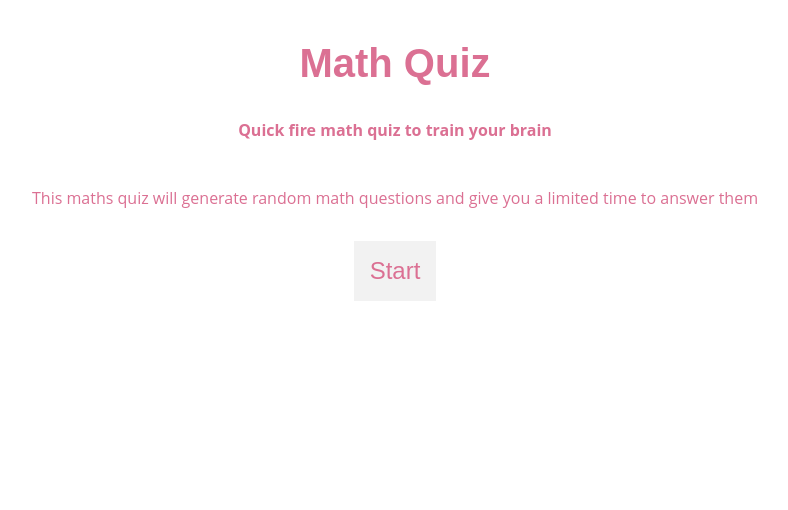
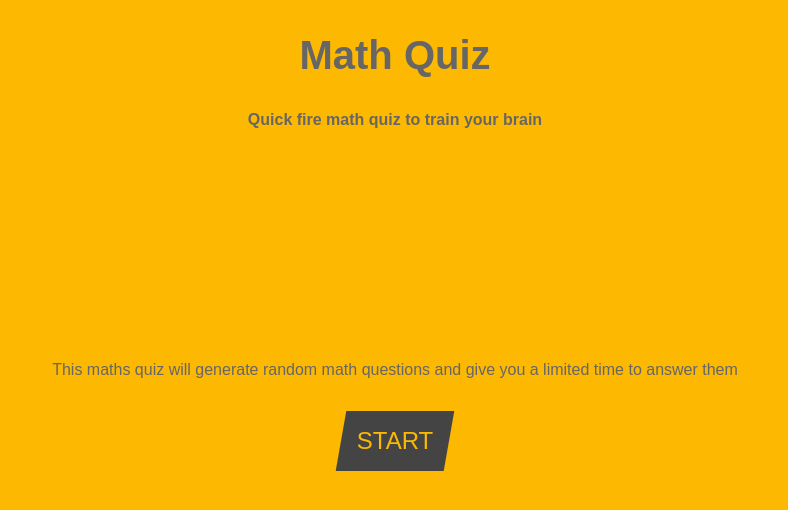
Before and after one commit to thathurtabit/math-quiz-react, a React (Create React App) app: page / in a window 1280 px wide. Shown: the top 510 px of the page, without its empty margins (245-1033 px from the left). Built offline with nearby package versions, Linux system fonts and the light colour scheme; what webfontloader would draw is missing.

Commit message:
Feat: Basic styles added

```diff
--- a/src/components/atoms/AnswerButton.js
+++ b/src/components/atoms/AnswerButton.js
@@ -3,29 +3,29 @@ import styled from 'styled-components';
 import PropTypes from 'prop-types';
 
 const Button = styled.button`
-	background: rgba(0,0,0,0.05);
+	background: #444;
 	border-radius: 100%;
 	border: 0;
-	color: palevioletred;
-	font-size: 1.5em;
-	font-family: 'Fjalla One', sans-serif;
-	height: 80px;
-	line-height: 80px;
+	color: #FDB802;;
+	font-size: 1.75em;
+	height: 90px;
+	line-height: 90px;
 	margin: 2rem 1rem 0;
 	padding: 0;
 	text-align: center;
-	width: 80px;
+	transform: scale(1);
+	width: 90px;
 
   &:hover,
   &:focus {
-    background: rgba(0,0,0,0.1);
+    background: #333;
     cursor: pointer;
     outline: 0;
   }
 
   &:active {
-    background: palevioletred;
-    color: #fff;
+  	background: #222;
+    transform: scale(0.9);
   }
 `;
 
--- a/src/components/atoms/NextButton.js
+++ b/src/components/atoms/NextButton.js
@@ -3,32 +3,53 @@ import styled from 'styled-components';
 import PropTypes from 'prop-types';
 
 const Button = styled.button`
-  background: rgba(0,0,0,0.05);
+  background: transparent;
   border: 0;
-  color: palevioletred;
+  color: #FDB802;
   font-size: 1.5em;
   margin: 2rem 1rem 0;
-  padding: 1rem;
+  padding: 1rem 1rem;
   text-align: center;
+  text-transform: uppercase;
+  position: relative;
+
+  span {
+    z-index: 2;
+    position: relative;
+  }
+
+  &::after {
+    background: #444;
+    content: "";
+    transform: skew(-10deg);
+    position: absolute;
+    top: 0;
+    right: 0;
+    bottom: 0;
+    left: 0;
+    z-index: 1;
+  }
 
   &:hover,
   &:focus {
-    background: rgba(0,0,0,0.1);
+
+    cursor: pointer;
     outline: 0;
-    cursor: pointer;
+
+    &::after {
+      background: #333;
+    }
   }
 
-  &:active {
-    background: palevioletred;
-    color: #fff;
+  &:active::after {
+    background: #333;
   }
-
 `;
 
 export default function NextButton(props)  {
 	return (
 		<Button onClick={props.onClick}>
-			{props.buttonText}
+			<span>{props.buttonText}</span>
 		</Button>
 	);
 }
--- a/src/components/atoms/Question.js
+++ b/src/components/atoms/Question.js
@@ -3,11 +3,9 @@ import styled from 'styled-components';
 import PropTypes from 'prop-types';
 
 const QuestionWrap = styled.p`
-	font-family: 'Fjalla One', sans-serif;
-  font-size: 1.5em;
+  font-size: 2rem;
   margin: 2rem 1rem 0;
   text-align: center;
-  color: palevioletred;
 
   span {
   	background: rgba(0,0,0,0.03);
--- a/src/components/molecules/Timer.js
+++ b/src/components/molecules/Timer.js
@@ -6,7 +6,6 @@ const TimerWrap = styled.section`
   font-size: 1rem;
   margin: 2rem 1rem 0;
   text-align: center;
-  color: palevioletred;
 `;
 
 const TimerText = styled.p`
--- a/src/components/organisms/IntroPage.js
+++ b/src/components/organisms/IntroPage.js
@@ -7,7 +7,6 @@ const IntroPageWrap = styled.section`
   font-size: 1rem;
   margin: 2rem 1rem 0;
   text-align: center;
-  color: palevioletred;
 `;
 
 const IntroPageContent = styled.article`
--- a/src/components/organisms/ResultsPage.js
+++ b/src/components/organisms/ResultsPage.js
@@ -7,7 +7,6 @@ const ResultsPageWrap = styled.section`
   font-size: 1rem;
   margin: 2rem 1rem 0;
   text-align: center;
-  color: palevioletred;
 `;
 
 const ResultsPageContent = styled.article`
--- a/src/components/pages/App.js
+++ b/src/components/pages/App.js
@@ -7,12 +7,15 @@ import AnswerButton from '../atoms/AnswerButton';
 import Timer from '../molecules/Timer';
 import ResultsPage from '../organisms/ResultsPage';
 
+const SiteWrapper = styled.section`
+  font-family: 'Montserrat', sans-serif;
+  padding: 0;
+`;
+
 const Wrapper = styled.section`
   align-items: center;
-  color: palevioletred;
   display: flex;
   flex-direction: column;
-  font-family: 'Open Sans', sans-serif;
   font-size: 1.3em;
   justify-content: center;
   text-align: center;
@@ -46,11 +49,15 @@ const Quiz = styled.section`
 
 const SiteHeader = styled.header`
   font-size: 1.5rem;
+  left: 50%;
+  position: absolute;
+  top: 0;
+  text-align: center;
+  transform: translateX(-50%);
 `;
 
 const SiteTitle = styled.h1`
   font-size: 2.5rem;
-  font-family: 'Fjalla One', sans-serif;
 `;
 
 const AnswerWrap = styled.section`
@@ -62,8 +69,11 @@ const SiteIntro = styled.h2`
 `;
 
 const QuizRound = styled.p`
+  border-radius: 20px;
   font-size: 0.75rem;
-  color: #999;
+  color: #fff;
+  background: rgba(0,0,0,0.2);
+  padding: 5px 10px;
 `;
 
 const duration = 300;
@@ -405,9 +415,6 @@ class App extends Component {
             instruction: 'Select your answer before the timer runs out',
             answerScore: 0,
             totalTimeToDeduct: 0,
-          }, () => {
-            // Unselect answers
-            //this.unSelectAnswers();
           });
 
         }, duration);
@@ -417,8 +424,8 @@ class App extends Component {
   // Render stuff
   render() {
     return (
-      <Fade in={this.state.show}>
-        <Wrapper>
+
+      <SiteWrapper>
         <SiteHeader>
           <SiteTitle>
             {this.state.siteTitle}
@@ -426,7 +433,7 @@ class App extends Component {
           <SiteIntro>
             {this.state.siteIntro}
           </SiteIntro>
-            <QuizRound style={{display: this.state.showQuiz ? 'block' : 'none'}}>
+          <QuizRound style={{display: this.state.showQuiz ? 'inline-block' : 'none'}}>
             Question: {this.state.currentPage} of {this.state.questionsTotal}
           </QuizRound>
         </SiteHeader>
@@ -438,6 +445,8 @@ class App extends Component {
           onClick={this.jumpTo}
         />
 
+        <Fade in={this.state.show}>
+          <Wrapper>
             <Quiz style={{display: this.state.showQuiz ? 'block' : 'none'}}>
               <Question questionText={this.state.questionText} valueA={this.state.questionValueA} operator={this.state.questionOperator} valueB={this.state.questionValueB} />
               <AnswerWrap >
@@ -445,9 +454,7 @@ class App extends Component {
                 <AnswerButton answer={this.state.answer2} outcome={this.state.outcome2} onClick={this.jumpTo} />
                 <AnswerButton answer={this.state.answer3} outcome={this.state.outcome3} onClick={this.jumpTo} />
               </AnswerWrap>
-
               <Timer timerText={this.state.timerText} timerCurrent={this.state.timerCurrent} timerRemaining={this.state.timerRemaining} />
-
             </Quiz>
 
             <ResultsPage
@@ -458,9 +465,10 @@ class App extends Component {
               buttonText={this.state.pageButtonText}
               onClick={this.reset}
             />
-
             </Wrapper>
         </Fade>
+      </SiteWrapper>
+
     );
   }
 }
--- a/src/index.js
+++ b/src/index.js
@@ -4,9 +4,12 @@ import WebFont from 'webfontloader';
 import App from './components/pages/App';
 import registerServiceWorker from './registerServiceWorker';
 
+document.getElementsByTagName('body')[0].style.cssText = 'padding:0;margin:0;height:100vh;';
+document.getElementById('root').style.cssText = 'background:#FDB802;color:#666;height:100vh;display:flex;flex-direction: column;align-items: center;justify-content: center;';
+
 WebFont.load({
   google: {
-    families: ['Fjalla One', 'Open Sans']
+    families: ['Montserrat']
   }
 });
 
```
Also changed, not shown: 1 other file (tests, documents, lock files or other folders). Lines whose indentation alone changed are shown as unchanged.
